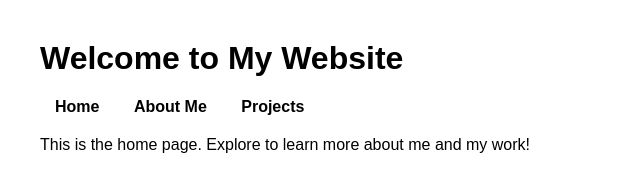
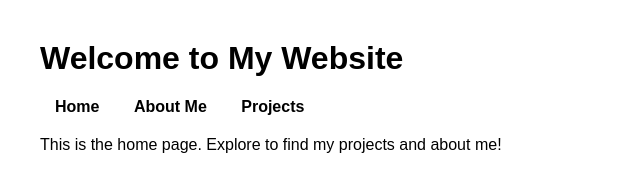
Before and after one commit to starrika/Final-Project, a plain HTML site: page index.html in a window 1280 px wide. Shown: the full height of the page, 0-640 px from the left. Drawn offline with Linux system fonts and the light colour scheme.

Commit message:
Update index.html

```diff
--- a/index.html
+++ b/index.html
@@ -15,7 +15,7 @@
         </nav>
     </header>
     <main>
-        <p>This is the home page. Explore to learn more about me and my work!</p>
+        <p>This is the home page. Explore to find my projects and about me!</p>
     </main>
 </body>
 </html>
```
